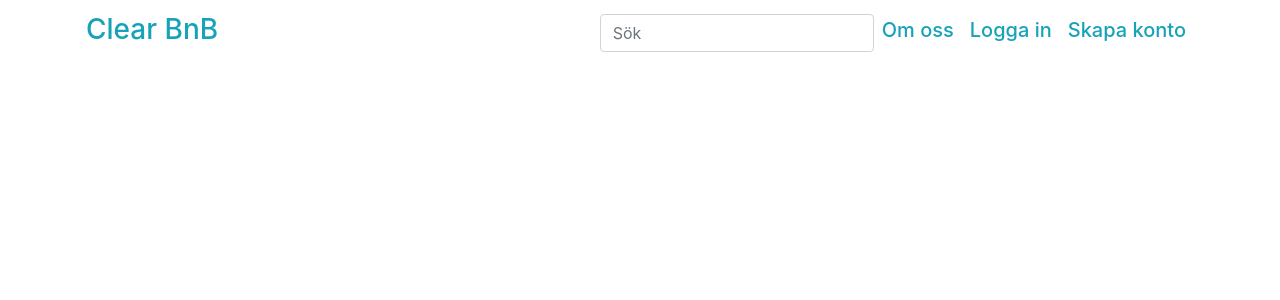
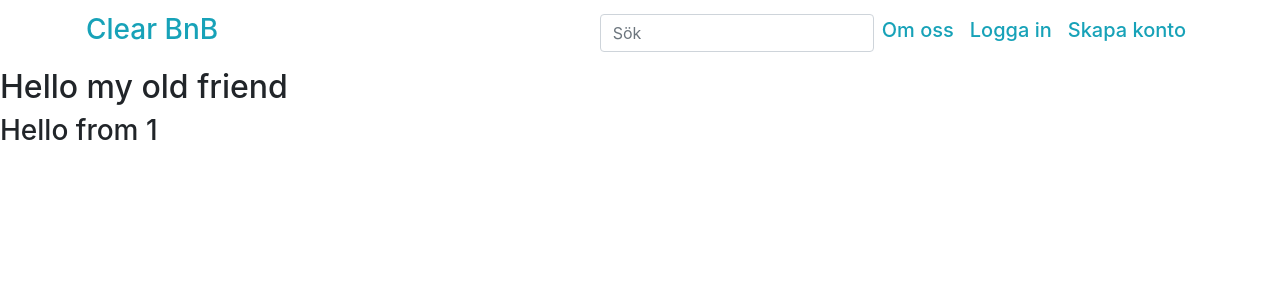
Before and after one commit to ChocoDream/ClearBnB, a React (Create React App) app in the folder src/main/resources/frontend/: page /residences/1 in a window 1280 px wide. Shown: the top 300 px of the page. Built offline with nearby package versions, Linux system fonts and the light colour scheme; no server answers.

Commit message:
This shit has taken longer than nesserary

```diff
--- a/src/main/resources/frontend/src/App.js
+++ b/src/main/resources/frontend/src/App.js
@@ -8,12 +8,14 @@ import Login from './pages/Login';
 import Register from './pages/Register';
 import About from './pages/About';
 import Search from './pages/Search';
-import Results from './pages/Results';
+import Residences from './pages/Residences';
+import ResidencePage from './pages/ResidencePage';
+
 import NavMenu from './components/NavMenu';
-import ResidenceContextProvider from './contexts/ResidenceContextProvider'
-import UserContextProvider from './contexts/UserContextProvider'
-import CityContextProvider from './contexts/CityContextProvider'
-import AmenityContextProvider from './contexts/AmenityContextProvider'
+import ResidenceContextProvider from './contexts/ResidenceContextProvider';
+import UserContextProvider from './contexts/UserContextProvider';
+import CityContextProvider from './contexts/CityContextProvider';
+import AmenityContextProvider from './contexts/AmenityContextProvider';
 
 const App = () => {
   return (
@@ -22,14 +24,15 @@ const App = () => {
         <CityContextProvider>
           <UserContextProvider>
             <AmenityContextProvider>
-            <Router>
+              <Router>
               <NavMenu />
                 <Route exact path="/" component={Home} />
                 <Route exact path="/about" component={About} />
                 <Route exact path="/search" component={Search} />
                 <Route exact path="/user-login" component={Login} />
                 <Route exact path="/user-register" component={Register} />
-                <Route exact path="/results" component={Results} />
+                <Route exact path="/residences" component={Residences} />
+                <Route exact path="/residences/:id" children={<ResidencePage />} />
             </Router>
             </AmenityContextProvider>
           </UserContextProvider>
--- a/src/main/resources/frontend/src/components/ResidenceList.js
+++ b/src/main/resources/frontend/src/components/ResidenceList.js
@@ -8,7 +8,8 @@ import {
 
 const ResidenceList = () => {
   const { residences } = useContext(ResidenceContext)
-  //Added randomImages for height card testing.
+
+  //Added randomImages for height card testing. Remove once we got images form db.
   const randomImages = ["https://odis.homeaway.com/odis/listing/7e04139f-1678-4a69-a9dc-d86be6bd80c6.c10.jpg",
     "https://i.ytimg.com/vi/Ft8qVlwhOYE/maxresdefault.jpg",
     "https://i.ytimg.com/vi/kEzvxqjn11c/hqdefault.jpg",
--- a/src/main/resources/frontend/src/contexts/ResidenceContextProvider.js
+++ b/src/main/resources/frontend/src/contexts/ResidenceContextProvider.js
@@ -1,10 +1,10 @@
-import React, { createContext, useState, useEffect } from 'react'
+import React, { createContext, useState, useEffect } from 'react';
 
 export const ResidenceContext = createContext()
 
 export default function ResidenceContextProvider(props) {
   const [residences, setResidences] = useState([])
-  const [residence, setResidence] = useState([])
+  const [residence, setResidence] = useState(null)
 
   //Get Data from API
   const getResidences = async () => {
@@ -16,12 +16,13 @@ export default function ResidenceContextProvider(props) {
   const getResidence = async (id) => {
     let res = await fetch('api/clearbnb/residences/' + id)
     res = await res.json()
-    setResidence(res)
+    setResidence(res);
+    console.log(res)
   }
 
   useEffect(() => {
-    getResidences()
-  }, [])
+    getResidences();
+  }, []);
 
   const values = {
     residences,
--- /dev/null
+++ b/src/main/resources/frontend/src/pages/ResidencePage.js
@@ -0,0 +1,18 @@
+import React, { useContext, useEffect } from 'react';
+import { useParams } from 'react-router-dom';
+import { ResidenceContext } from '../contexts/ResidenceContextProvider';
+
+const ResidencePage = () => {
+  let { id } = useParams();
+  const { residence, setResidence, getResidence } = useContext(ResidenceContext);
+
+
+  return (
+    <div>
+      <h2 className="h2">Hello my old friend</h2>
+      <h3>Hello from {id}</h3>
+    </div>
+  )
+}
+
+export default ResidencePage;
--- a/src/main/resources/frontend/src/pages/Results.js
+++ b/src/main/resources/frontend/src/pages/Residences.js
@@ -2,7 +2,7 @@ import React from 'react';
 import {Container} from 'reactstrap';
 import ResidenceList from '../components/ResidenceList';
 
-const Results = () => {
+const Residences = () => {
   return (
     <div>
       <Container>
@@ -12,4 +12,4 @@ const Results = () => {
   )
 };
 
-export default Results;
+export default Residences;
```
Also changed, not shown: src/main/resources/frontend/src/components/ResidenceSelect.js (deleted, +0 -8 lines).
